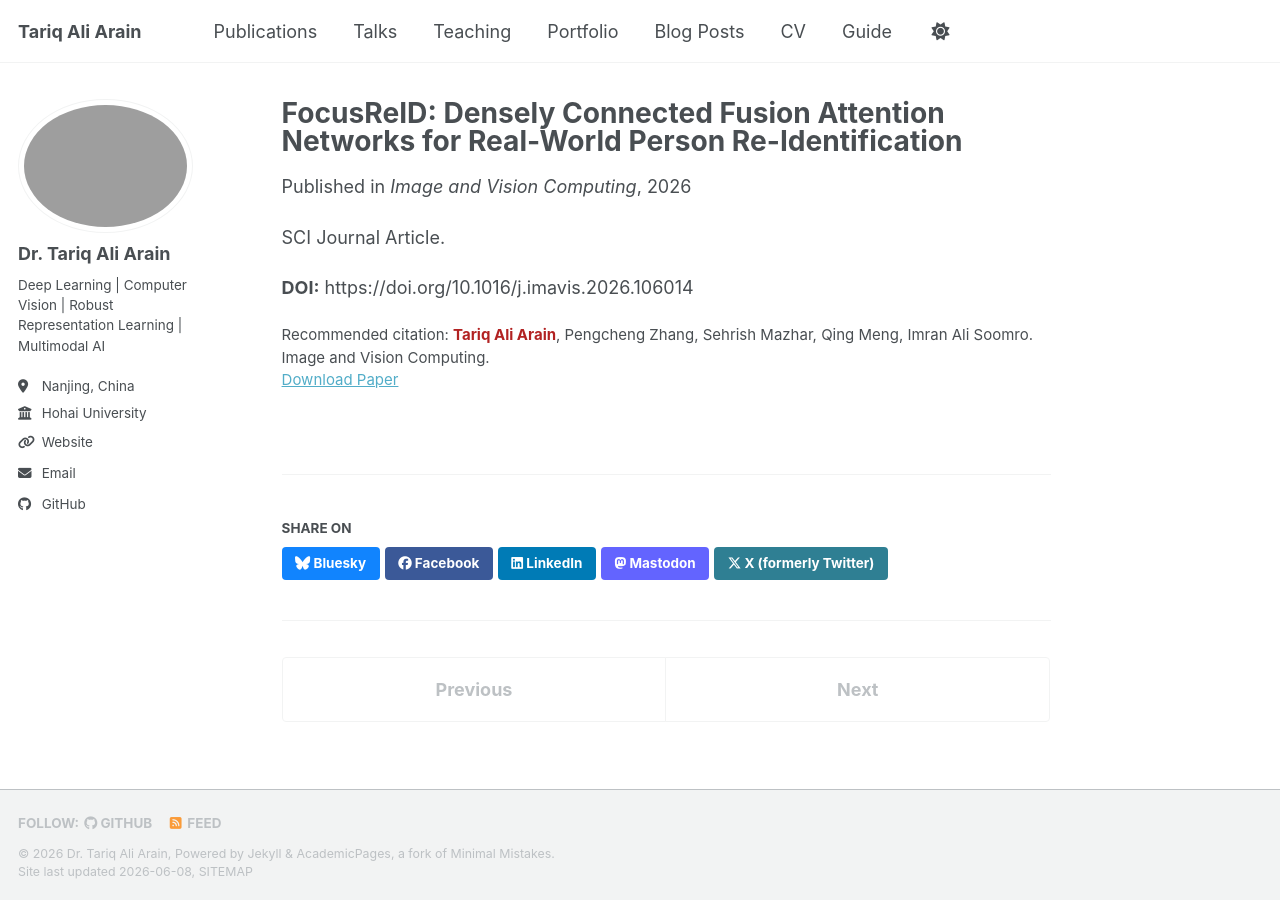
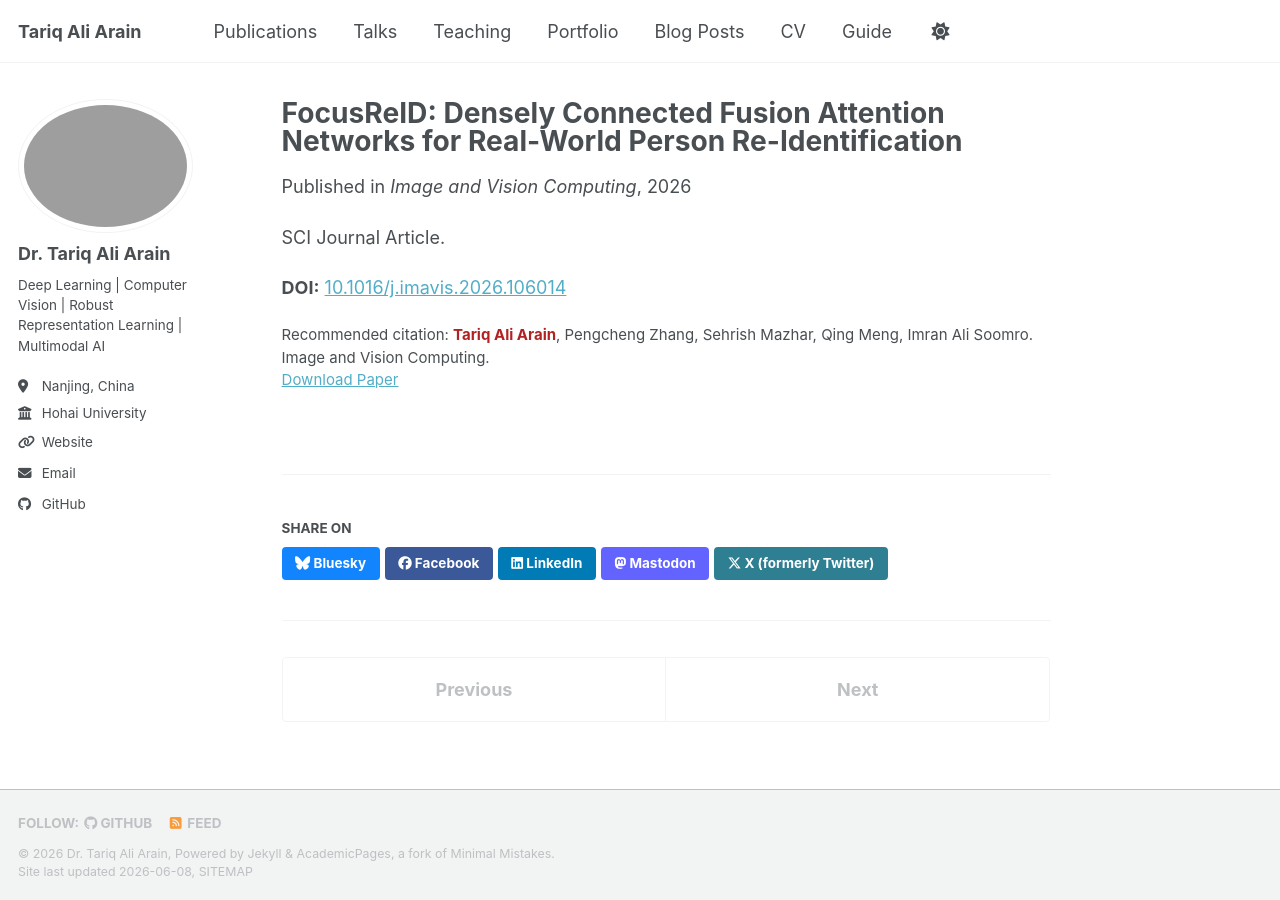
Before and after one commit to tariqaliarain/tariqaliarain.github.io, a Jekyll site: the page built from _publications/2026-04-29-focusreid.md, in a window 1280 px wide. Built offline with Jekyll 4.4.1, drawn with Linux system fonts in a browser that asks for light colours; a script bundle is joined from its source files by our own code; library files that are not in the unit come from our copies; part of the change alters nothing that is shown.

Commit message:
Update and rename 29-April-2026-focusreid.md to 2026-04-29-focusreid.md

```diff
--- a/_publications/29-April-2026-focusreid.md
+++ b/_publications/2026-04-29-focusreid.md
@@ -2,11 +2,12 @@
 title: "FocusReID: Densely Connected Fusion Attention Networks for Real-World Person Re-Identification"
 collection: publications
 permalink: /publication/focusreid
-date: 29 April 2026
+date: 2026-04-29
 venue: "Image and Vision Computing"
 paperurl: "https://doi.org/10.1016/j.imavis.2026.106014"
 citation: '<span style="color:#b22222;"><strong>Tariq Ali Arain</strong></span>, Pengcheng Zhang, Sehrish Mazhar, Qing Meng, Imran Ali Soomro. Image and Vision Computing.'
 ---
+
 SCI Journal Article.
 
-**DOI:** https://doi.org/10.1016/j.imavis.2026.106014
+**DOI:** [10.1016/j.imavis.2026.106014](https://doi.org/10.1016/j.imavis.2026.106014)
```
